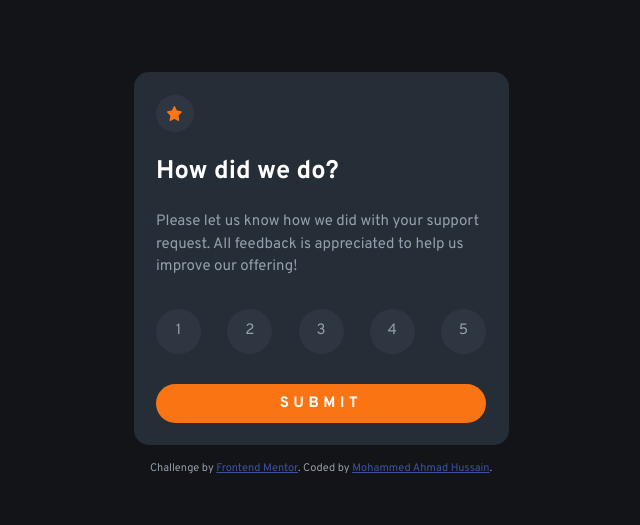
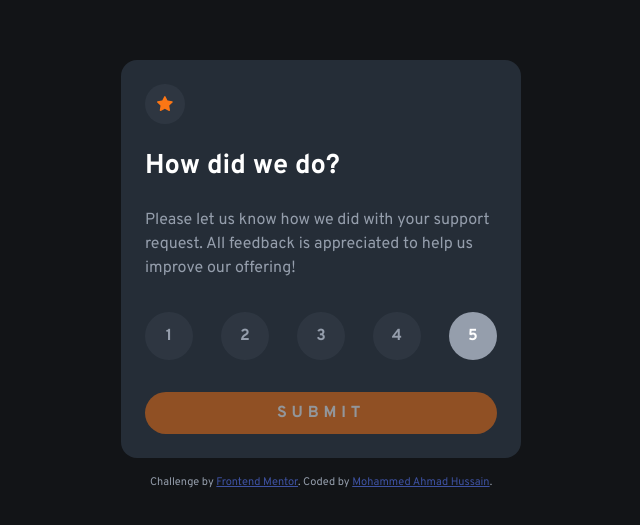
Before and after one commit to mah07308/FM-Interactive-Rating-Component, a plain HTML site: page index.html in a window 1280 px wide. Shown: the part 133-658 px from the top of the page, without its empty margins (319-959 px from the left). Drawn offline with Linux system fonts and the light colour scheme.

Commit message:
Switched to radio input for ratings

```diff
--- a/index.html
+++ b/index.html
@@ -21,14 +21,14 @@
 
     <title>Frontend Mentor | Interactive rating component</title>
 
-    <link rel="stylesheet" href="reset.css" />
     <link rel="stylesheet" href="style.css" />
   </head>
   <body>
     <main class="container">
       <h1 class="sr-only">Interactive Rating component</h1>
+
+      <!-- Rating state start -->
       <div class="rating-state">
-        <!-- Rating state start -->
         <div class="star-image">
           <img src="./images/icon-star.svg" alt="" />
         </div>
@@ -38,20 +38,68 @@
           is appreciated to help us improve our offering!
         </p>
 
-        <div class="rating-container">
-          <input class="rating-btn" type="button" value="1" />
-          <input class="rating-btn" type="button" value="2" />
-          <input class="rating-btn" type="button" value="3" />
-          <input class="rating-btn" type="button" value="4" />
-          <input class="rating-btn" type="button" value="5" />
-        </div>
+        <form class="rating-form">
+          <fieldset class="rating-form__group">
+            <legend class="sr-only">Select a rating:</legend>
+            <div class="rating-form__control">
+              <input
+                class="rating-form__radio"
+                type="radio"
+                value="1"
+                name="rating"
+                id="rating-1"
+              />
+              <label for="rating-1" class="rating-form__label">1</label>
+            </div>
+            <div class="rating-form__control">
+              <input
+                class="rating-form__radio"
+                type="radio"
+                value="2"
+                name="rating"
+                id="rating-2"
+              />
+              <label for="rating-2" class="rating-form__label">2</label>
+            </div>
+            <div class="rating-form__control">
+              <input
+                class="rating-form__radio"
+                type="radio"
+                value="3"
+                name="rating"
+                id="rating-3"
+              />
+              <label for="rating-3" class="rating-form__label">3</label>
+            </div>
+            <div class="rating-form__control">
+              <input
+                class="rating-form__radio"
+                type="radio"
+                value="4"
+                name="rating"
+                id="rating-4"
+              />
+              <label for="rating-4" class="rating-form__label">4</label>
+            </div>
+            <div class="rating-form__control">
+              <input
+                class="rating-form__radio"
+                type="radio"
+                value="5"
+                name="rating"
+                id="rating-5"
+                checked
+              />
+              <label for="rating-5" class="rating-form__label">5</label>
+            </div>
+          </fieldset>
+          <div class="submit-container">
+            <input class="submit" type="submit" value="Submit" disabled />
+          </div>
+        </form>
+      </div>
 
-        <div class="submit-container">
-          <input class="submit" type="submit" value="Submit" />
-        </div>
-
-        <!-- Rating state end -->
-      </div>
+      <!-- Rating state end -->
       <div class="thank-you-state-container hidden">
         <div class="thank-you-state">
           <!-- Thank you state start -->
--- a/main.js
+++ b/main.js
@@ -1,29 +1,23 @@
-let selectedRating = 0;
-const ratingButtons = document.querySelectorAll('.rating-btn');
-const ratingState = document.querySelector('.rating-state');
+const radioButtons = document.querySelectorAll('.rating-form__radio');
+const submitButton = document.querySelector('.submit');
+
+radioButtons.forEach(radioButton => {
+  radioButton.addEventListener('change', () => {
+    submitButton.removeAttribute('disabled');
+  });
+});
+
+const form = document.querySelector('.rating-form');
+const ratingMessage = document.querySelector('.rating-message');
 const thankYouStateContainer = document.querySelector(
   '.thank-you-state-container'
 );
-const submitBtn = document.querySelector('.submit');
-const ratingMessage = document.querySelector('.rating-message');
+const ratingState = document.querySelector('.rating-state');
 
-// console.log(ratingButtons);
-
-ratingButtons.forEach(
-  button =>
-    (button.onclick = e => {
-      removeActiveRating();
-      button.classList.add('rating-active');
-      selectedRating = e.target.value;
-      ratingMessage.innerText = `You selected ${selectedRating} out of 5`;
-    })
-);
-
-function removeActiveRating() {
-  ratingButtons.forEach(button => button.classList.remove('rating-active'));
-}
-
-submitBtn.onclick = () => {
+form.addEventListener('submit', e => {
+  e.preventDefault();
+  const selectedRating = e.target.rating.value;
   ratingState.classList.add('hidden');
+  ratingMessage.innerText = `You selected ${selectedRating} out of 5`;
   thankYouStateContainer.classList.remove('hidden');
-};
+});
--- a/style.css
+++ b/style.css
@@ -8,13 +8,91 @@
   --very-dark-blue: hsl(216, 12%, 8%);
 }
 
+/* RESET START */
+
+/* Box sizing rules */
+*,
+*::before,
+*::after {
+  box-sizing: border-box;
+}
+
+/* Remove default margin */
+body,
+h1,
+h2,
+h3,
+h4,
+p,
+figure,
+blockquote,
+dl,
+dd {
+  margin: 0;
+}
+
+/* Remove list styles on ul, ol elements with a list role, which suggests default styling will be removed */
+ul[role='list'],
+ol[role='list'] {
+  list-style: none;
+}
+
+/* Set core root defaults */
+html:focus-within {
+  scroll-behavior: smooth;
+}
+
+/* Set core body defaults */
+body {
+  min-height: 100vh;
+  text-rendering: optimizeSpeed;
+  line-height: 1.5;
+}
+
+/* A elements that don't have a class get default styles */
+a:not([class]) {
+  text-decoration-skip-ink: auto;
+}
+
+/* Make images easier to work with */
+img,
+picture {
+  max-width: 100%;
+  display: block;
+}
+
+/* Inherit fonts for inputs and buttons */
+input,
+button,
+textarea,
+select {
+  font: inherit;
+}
+
+/* Remove all animations and transitions for people that prefer not to see them */
+@media (prefers-reduced-motion: reduce) {
+  html:focus-within {
+    scroll-behavior: auto;
+  }
+  *,
+  *::before,
+  *::after {
+    animation-duration: 0.01ms !important;
+    animation-iteration-count: 1 !important;
+    transition-duration: 0.01ms !important;
+    scroll-behavior: auto !important;
+  }
+}
+
+/* RESET END */
+
 * {
   padding: 0;
 }
 
-html {
+/* html {
   font-size: 93.75%;
-}
+} */
 
 body {
   font-family: 'Overpass', sans-serif;
@@ -41,13 +119,14 @@ body {
 }
 
 .container {
-  /* min-height: 100vh; */
   display: flex;
   justify-content: center;
   align-items: center;
   max-width: 25rem;
   margin: 1rem;
 }
+
+/* RATING STATE */
 
 .rating-state,
 .thank-you-state {
@@ -81,30 +160,51 @@ body {
   margin: 1em 0;
 }
 
-.rating-container {
+.rating-form__group {
+  border: none;
   display: flex;
   justify-content: space-between;
   margin: 2em 0;
 }
 
-.rating-btn {
+.rating-form__control {
+  display: grid;
+  grid-template-areas: 'radio';
+}
+
+.rating-form__radio {
+  grid-area: radio;
+  -webkit-appearance: none;
+  appearance: none;
+  margin: 0;
   width: 3rem;
   height: 3rem;
+  background-color: hsla(216, 12%, 54%, 0.1);
   border-radius: 3rem;
-  border: none;
-  background-color: hsla(216, 12%, 54%, 0.1);
-  color: var(--light-grey);
-  /* line-height: 100%; */
+  cursor: pointer;
 }
 
-.rating-btn:hover,
-.rating-btn:active {
+.rating-form__radio:hover {
   background-color: var(--orange);
+}
+
+.rating-form__radio:checked {
+  background-color: var(--light-grey);
+}
+
+.rating-form__label {
+  grid-area: radio;
+  place-self: center;
+  color: var(--light-grey);
+  font-weight: bold;
+  cursor: pointer;
+}
+
+.rating-form__radio:hover + .rating-form__label {
   color: var(--white);
 }
 
-.rating-active {
-  background: var(--light-grey);
+.rating-form__radio:checked + .rating-form__label {
   color: var(--white);
 }
 
@@ -123,11 +223,18 @@ body {
   font-weight: bold;
 }
 
-.submit:hover,
-.submit:active {
+.submit:enabled:hover,
+.submit:enabled:active {
   background-color: var(--white);
   color: var(--orange);
 }
+
+.submit:disabled {
+  cursor: default;
+  opacity: 0.5;
+}
+
+/* THANK YOU STATE */
 
 .thank-you-state {
   display: flex;
@@ -138,14 +245,12 @@ body {
 }
 
 .rating-message-container {
-  /* width: 60%; */
-  /* height: 2rem; */
   display: flex;
   align-items: center;
   justify-content: center;
   background-color: hsla(216, 12%, 54%, 0.1);
   margin: 1.5rem 0;
-  /* padding: 0.5em; */
+
   border-radius: 2.5rem;
 }
 
```
